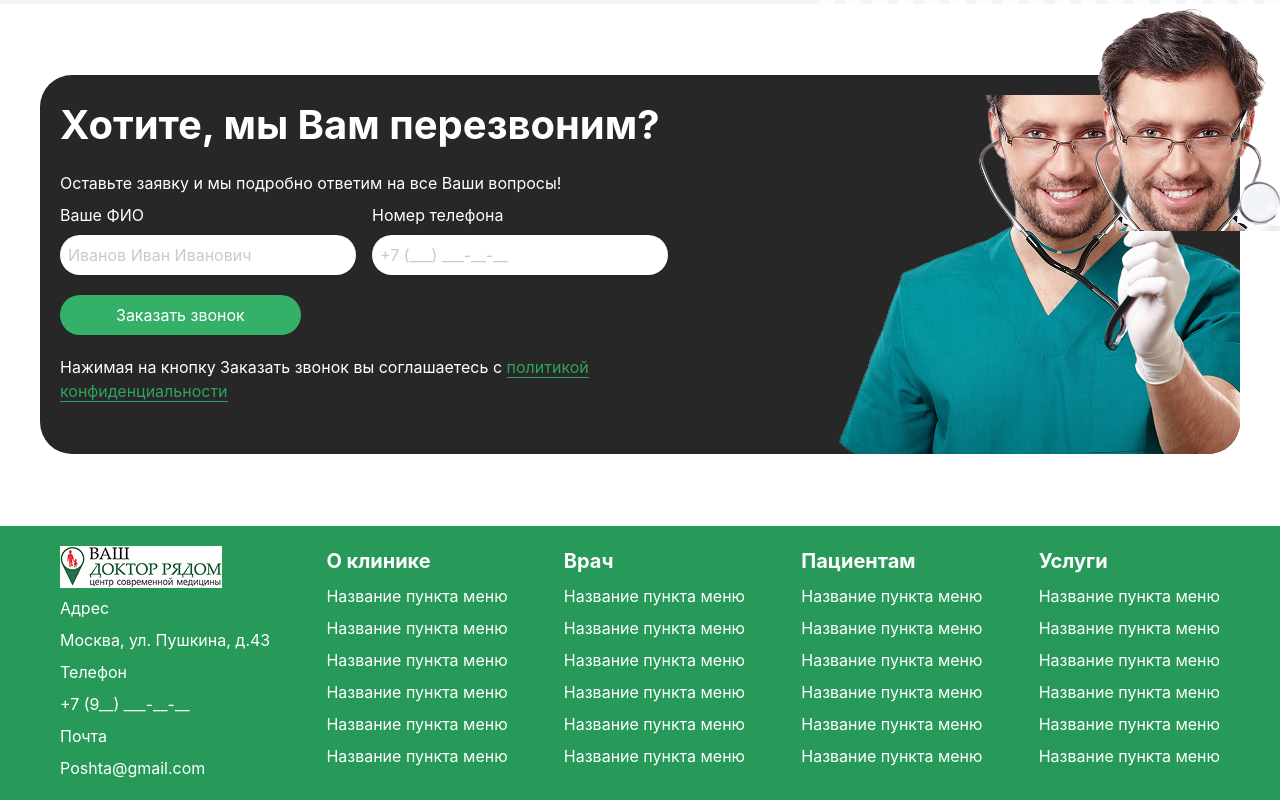
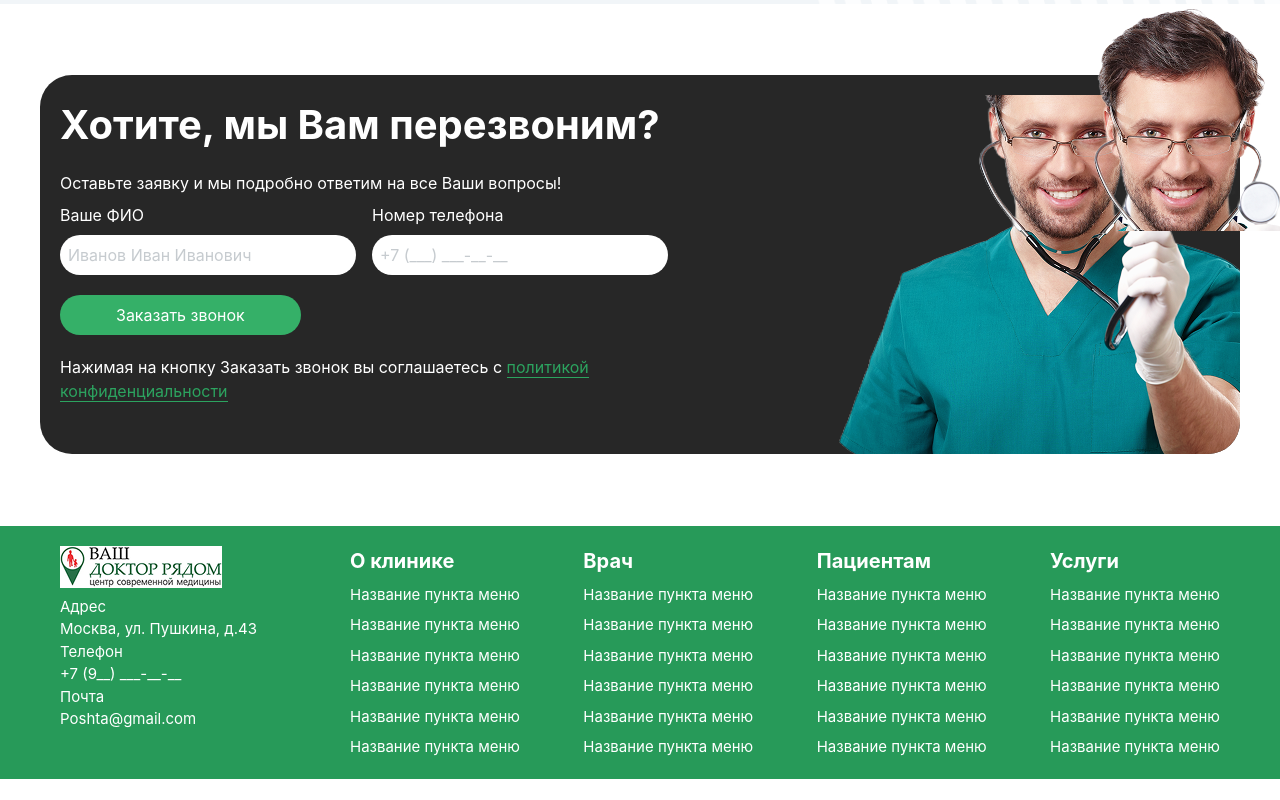
Before and after one commit to Abubakr-63/Main-Exam, a website: page index.html in a window 1280 px wide. Shown: the part 3223-4023 px from the top of the page. After the commit the page ends 4002 px from the top, so only its background shows below. Drawn offline with nearby package versions, Linux system fonts and the light colour scheme; files that its build step writes are made by us from their sources.

Commit message:
Fix site issues

```diff
--- a/index.html
+++ b/index.html
@@ -232,51 +232,61 @@
         </section><br><br><br>
     </main>
     <header class="bg-[#279A59] text-white">
-    <section class="max-w-[1200px] p-5 m-auto flex items-start justify-between">
+    <section class="max-w-[1200px] p-5 m-auto flex items-start justify-between md:flex-row flex-col">
     <div class="flex flex-col items-start gap-2">
         <img src="./src/images/Шапка.png" alt="">
-        <p>Адрес</p>
-        <p>Москва, ул. Пушкина, д.43</p>
-        <p>Телефон</p>
-        <p>+7 (9__) ___-__-__</p>
-        <p>Почта</p>
-        <p>Poshta@gmail.com</p>
-    </div>
+        <div class="flex md:flex-col items-start flex-row">
+        <div>
+        <p class="text-[15px]">Адрес</p>
+        <p class="text-[15px]">Москва, ул. Пушкина, д.43</p>
+        </div>
+        <div>
+        <p class="text-[15px]">Телефон</p>
+        <p class="text-[15px]">+7 (9__) ___-__-__</p>
+        </div>
+        <div>
+        <p class="text-[15px]">Почта</p>
+        <p class="text-[15px]">Poshta@gmail.com</p>
+        </div>
+        </div>
+    </div><br>
+    <div class="md:flex md:w-[75%] justify-between grid grid-cols-2 grid-rows-2 gap-3">
     <div class="flex flex-col items-start gap-2">
         <h1 class="text-[20px] font-bold">О клинике</h1>
-        <p>Название пункта меню</p>
-        <p>Название пункта меню</p>
-        <p>Название пункта меню</p>
-        <p>Название пункта меню</p>
-        <p>Название пункта меню</p>
-        <p>Название пункта меню</p>
+        <p class="text-[15px]">Название пункта меню</p>
+        <p class="text-[15px]">Название пункта меню</p>
+        <p class="text-[15px]">Название пункта меню</p>
+        <p class="text-[15px]">Название пункта меню</p>
+        <p class="text-[15px]">Название пункта меню</p>
+        <p class="text-[15px]">Название пункта меню</p>
     </div>
     <div class="flex flex-col items-start gap-2">
         <h1 class="text-[20px] font-bold">Врач</h1>
-        <p>Название пункта меню</p>
-        <p>Название пункта меню</p>
-        <p>Название пункта меню</p>
-        <p>Название пункта меню</p>
-        <p>Название пункта меню</p>
-        <p>Название пункта меню</p>
+        <p class="text-[15px]">Название пункта меню</p>
+        <p class="text-[15px]">Название пункта меню</p>
+        <p class="text-[15px]">Название пункта меню</p>
+        <p class="text-[15px]">Название пункта меню</p>
+        <p class="text-[15px]">Название пункта меню</p>
+        <p class="text-[15px]">Название пункта меню</p>
     </div>
     <div class="flex flex-col items-start gap-2">
         <h1 class="text-[20px] font-bold">Пациентам</h1>
-        <p>Название пункта меню</p>
-        <p>Название пункта меню</p>
-        <p>Название пункта меню</p>
-        <p>Название пункта меню</p>
-        <p>Название пункта меню</p>
-        <p>Название пункта меню</p>
+        <p class="text-[15px]">Название пункта меню</p>
+        <p class="text-[15px]">Название пункта меню</p>
+        <p class="text-[15px]">Название пункта меню</p>
+        <p class="text-[15px]">Название пункта меню</p>
+        <p class="text-[15px]">Название пункта меню</p>
+        <p class="text-[15px]">Название пункта меню</p>
     </div>
     <div class="flex flex-col items-start gap-2">
         <h1 class="text-[20px] font-bold">Услуги</h1>
-        <p>Название пункта меню</p>
-        <p>Название пункта меню</p>
-        <p>Название пункта меню</p>
-        <p>Название пункта меню</p>
-        <p>Название пункта меню</p>
-        <p>Название пункта меню</p>
+        <p class="text-[15px]">Название пункта меню</p>
+        <p class="text-[15px]">Название пункта меню</p>
+        <p class="text-[15px]">Название пункта меню</p>
+        <p class="text-[15px]">Название пункта меню</p>
+        <p class="text-[15px]">Название пункта меню</p>
+        <p class="text-[15px]">Название пункта меню</p>
+    </div>
     </div>
     </section>
     </header>
```
